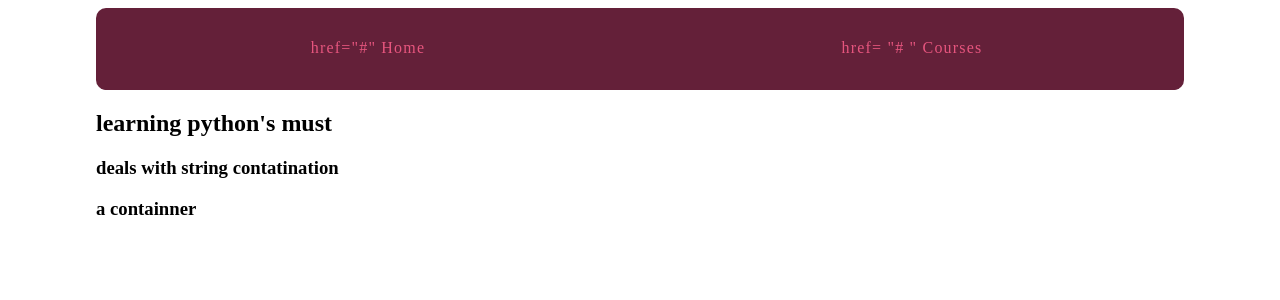
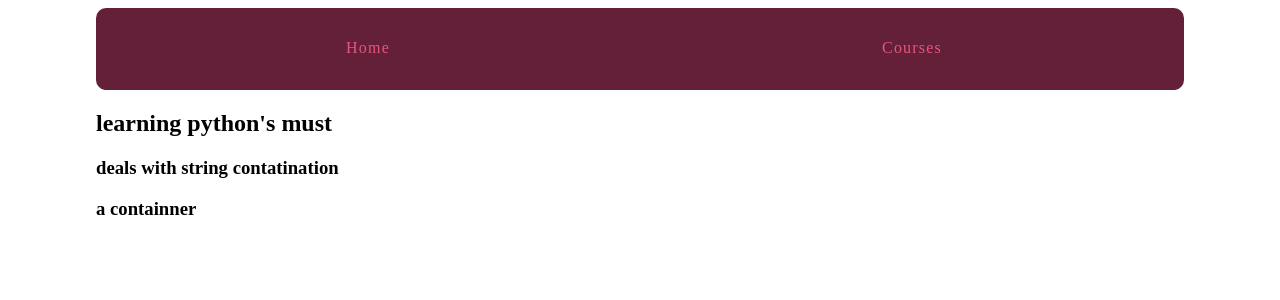
Before and after one commit to cautree/django_learning_site, a Django app: page /courses/1/ in a window 1280 px wide. Shown: the top 300 px of the page. Run offline with Django 3.2, Linux system fonts and the light colour scheme; data comes from the database, SQL or seed files in the repository; parts of the project's set-up code (start-up, migrations or seed data) failed here and were passed over.

Commit message:
fix the url

```diff
--- a/templates/layout.html
+++ b/templates/layout.html
@@ -13,8 +13,8 @@
       <div class="site-container">
 
       	<nav>
-      		<a>  href="{% url 'views.hello_world'%}" Home </a>
-      		<a>  href= "{% url 'courses.views.course_list'%} " Courses</a>
+      		<a href="{% url 'views.hello_world' %}"> Home </a>
+      		<a  href= "{% url 'courses.views.course_list' %} "> Courses</a>
 
 
       	</nav>
```
